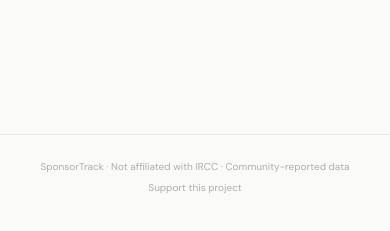
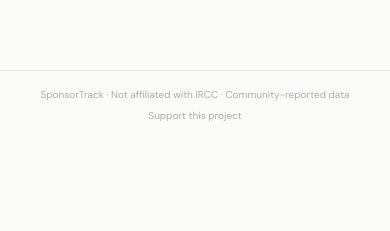
Before and after one commit to aniljampala16127/tracker, a Next.js app: page / in a window 390 px wide. Shown: the part 1909-2140 px from the top of the page. Built offline with nearby package versions, Linux system fonts and the light colour scheme; no server answers; the database is empty.

Commit message:
Fix large gap above footer on all pages
- Remove mt-16 (64px) from footer — was the main cause of the gap
- Footer: just pb-20 on mobile to clear nav, pb-0 on desktop
- Footer inner padding: py-6 → py-4 (tighter)
- Main padding-bottom still handles content-to-nav spacing within pages

```diff
--- a/src/app/layout.tsx
+++ b/src/app/layout.tsx
@@ -113,8 +113,8 @@
         <Nav />
         <ClientLayout>{children}</ClientLayout>
         <PWAInstallBanner />
-        <footer className="border-t border-sand-200 mt-16" style={{ paddingBottom: "calc(72px + env(safe-area-inset-bottom, 0px))" }}>
-          <div className="max-w-5xl mx-auto px-4 py-6 text-center text-[10px] text-sand-400">
+        <footer className="border-t border-sand-200 pb-20 sm:pb-0">
+          <div className="max-w-5xl mx-auto px-4 py-4 text-center text-[10px] text-sand-400">
             <div>SponsorTrack · Not affiliated with IRCC · Community-reported data</div>
             <a href="https://buymeacoffee.com/aniljampala" target="_blank" rel="noopener noreferrer"
               className="inline-block mt-1.5 text-sand-400 hover:text-brand-600 transition-colors">
```
